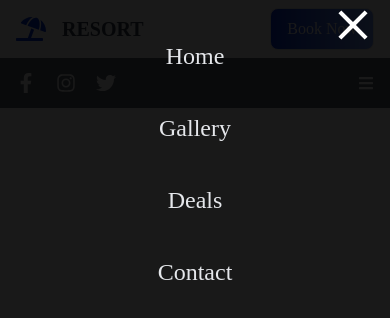
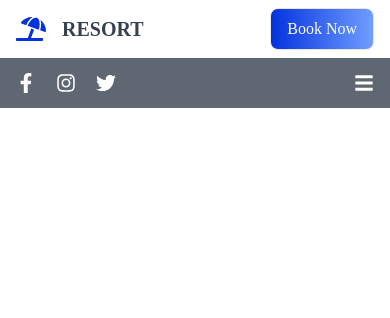
Before and after one commit to geo-vass/booking-resort, a React (Create React App) app: page / in a window 390 px wide. Shown: the top 318 px of the page. Built offline with nearby package versions, Linux system fonts and the light colour scheme.

Commit message:
added NavBar component

```diff
--- a/src/components/NavBar.js
+++ b/src/components/NavBar.js
@@ -1,8 +1,11 @@
-import React from "react";
+import React, { useState } from "react";
+
 import { FaInstagram, FaFacebookF, FaTwitter, FaBars } from "react-icons/fa";
 import { MdClose } from "react-icons/md";
 
 const NavBar = () => {
+  const [nav, setNav] = useState(false);
+
   return (
     <section className="flex justify-between w-full px-4 py-2 min-h-[50px] items-center bg-gray-700/80 text-white">
       {/* Main nav */}
@@ -33,15 +36,20 @@ const NavBar = () => {
         </a>
       </div>
       {/* Hamburger Menu */}
-      <div size={20} className="sm:hidden cursor-pointer">
-        <FaBars />
+      <div size={20} className="md:hidden flex cursor-pointer">
+        <FaBars size={20} onClick={() => setNav(true)} />
       </div>
-      <div className="md:hidden  ease-in duration-300  text-2xl overflow-hidden absolute top-0 left-0 right-0 bottom-0  bg-black/90  text-gray-200 pt-10">
+      <div
+        className={`${
+          nav ? " top-0 left-0 " : " top-0 left-[-100%] "
+        }   md:hidden flex w-full h-full ease-in duration-500  justify-center text-2xl overflow-hidden absolute   bg-black/90  text-gray-200 pt-10`}
+      >
         <MdClose
           size={50}
-          className="text-white cursor-pointer absolute right-3 top-0 text-[var(--primary-dark)]"
+          className="text-white cursor-pointer absolute right-3 top-0 text-[var(--primary-dark)] ease-in duration-300"
+          onClick={() => setNav(false)}
         />
-        <ul className="flex flex-col items-center gap-10">
+        <ul className="flex flex-col items-center just gap-10">
           <li>
             <a href="/">Home</a>
           </li>
```
